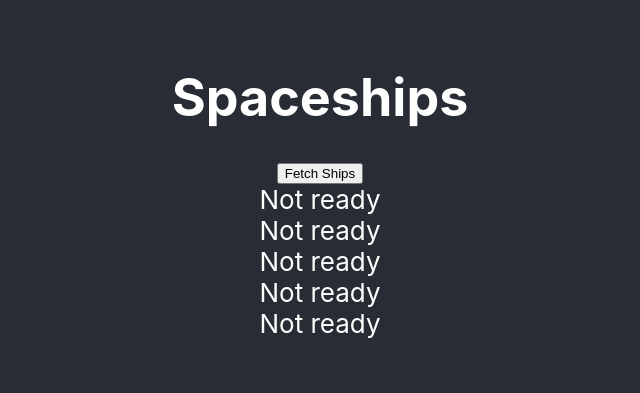
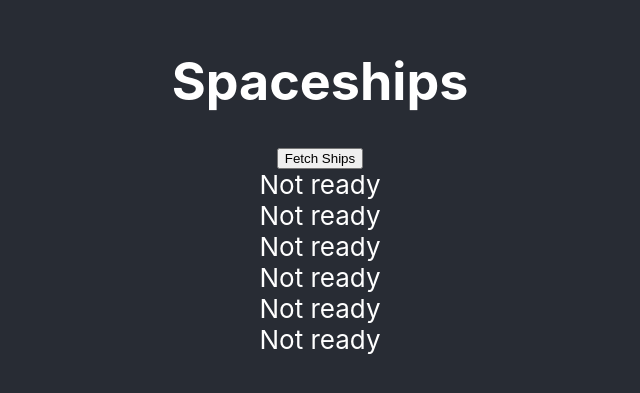
Before and after one commit to macrosxarcadio/fetchtest, a React (Create React App) app: page / in a window 1280 px wide. Shown: the part 215-608 px from the top of the page, without its empty margins (320-960 px from the left). Built offline with nearby package versions, Linux system fonts and the light colour scheme.

Commit message:
test husky

```diff
--- a/src/App.js
+++ b/src/App.js
@@ -53,6 +53,7 @@ function App() {
           <>          <Text>Not ready</Text>
             <Text>Not ready</Text>
             <Text>Not ready</Text><Text>Not ready</Text>
+            <Text>Not ready</Text>
             <Text>Not ready</Text></>
 
 
```
